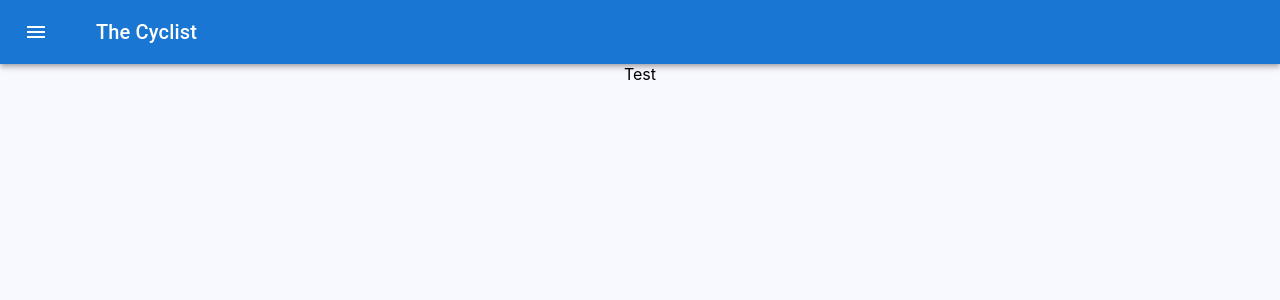
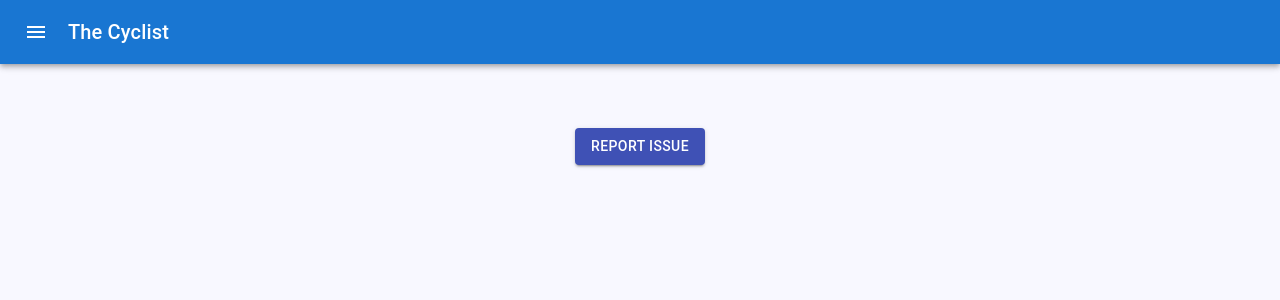
Before and after one commit to PathakPratik/TheCyclist, a React (Create React App) app: page /report in a window 1280 px wide. Shown: the top 300 px of the page. Built offline with nearby package versions, Linux system fonts and the light colour scheme.

Commit message:
added report issue btn

```diff
--- a/src/components/Report.tsx
+++ b/src/components/Report.tsx
@@ -1,9 +1,19 @@
-import { useEffect, useState } from "react";
+// import { useEffect, useState } from "react";
+import { Button } from "@material-ui/core";
 
 const Report = () => {
 
+  const handleImageChange = () => {
+    alert("success")
+  }
+
   return (
-    <div>Test</div>
+    <div>
+        <label>
+        <input style={{display: 'none'}} type="file" accept="image/*" capture="environment" onChange={handleImageChange}></input>
+        <Button variant="contained" style={{marginTop: '4rem'}} color="primary" >Report Issue</Button>
+        </label>
+    </div>
   );
 }
 
```
